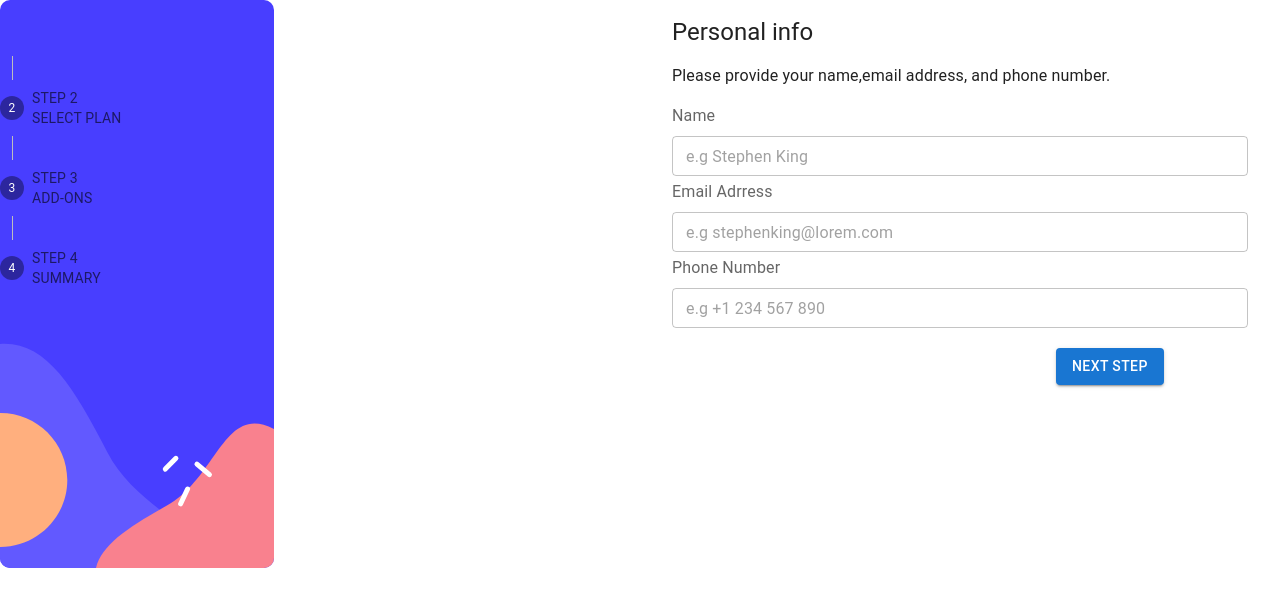
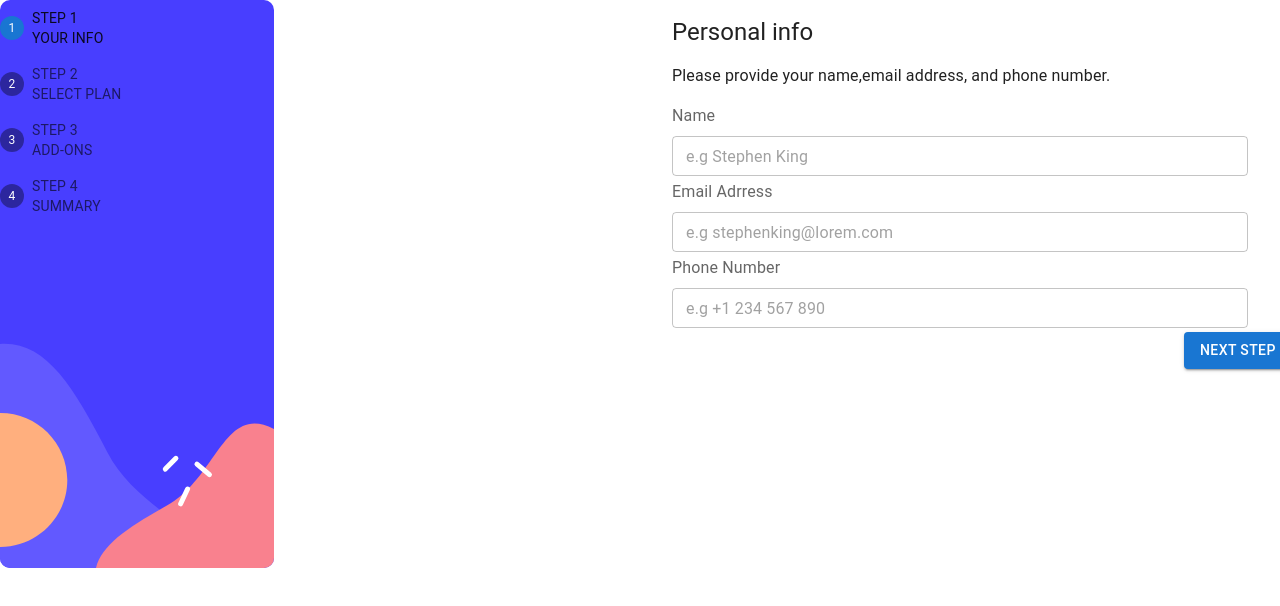
Before and after one commit to Samwelomwenga/multi-step-form, a React (Vite) app: page / in a window 1280 px wide. Shown: the top 606 px of the page. Built offline with nearby package versions, Linux system fonts and the light colour scheme.

Commit message:
add: introduce PickAddOns step

```diff
--- a/src/app/App.tsx
+++ b/src/app/App.tsx
@@ -1,5 +1,6 @@
 import {CssBaseline} from '@mui/material'
-import PersonalInfo from '../features/personalInfo/personalInfo'
+import PersonalInfo from '../features/personalInfo/PersonalInfo'
+// import PickAddOns from '../features/PickAddOns/PickAddOns'
 function App() {
 
   return (
@@ -8,6 +9,7 @@ function App() {
 {/* <NextButton/> */}
 {/* <BackButton/> */}
 <PersonalInfo/>
+{/* <PickAddOns/> */}
     </>
   )
 }
--- a/src/componets/Button.tsx
+++ b/src/componets/Button.tsx
@@ -2,7 +2,7 @@ import {Button} from '@mui/material'
 // import { useNavigate } from 'react-router-dom'
 export const NextButton:React.FC = () => {
   return (
-    <Button variant='contained' sx={{right:{xs:'-15rem',md:'-26rem'}}}>Next Step</Button>
+    <Button type='button' variant='contained' sx={{right:{xs:'-12.5rem',md:'-32rem'}}}>Next Step</Button>
   )
 }
 export const BackButton:React.FC=()=>{
--- a/src/features/header/Header.tsx
+++ b/src/features/header/Header.tsx
@@ -1,37 +1,45 @@
-import {Box,Stepper,Step,StepLabel,useMediaQuery} from '@mui/material'
+import {Box,Stepper,Step,StepLabel,useMediaQuery,Typography} from '@mui/material'
 import sidebarDesktop from '../../assets/images/bg-sidebar-desktop.svg'
 import sidebarMobile from '../../assets/images/bg-sidebar-mobile.svg'
-const Header = () => {
+const Header:React.FC = () => {
     const  isMediumScreen=useMediaQuery('(min-width:960px)');
   return (
-    <Box component="header" sx={{ backgroundRepeat:'no-repeat',height:{md:'100%'},width:'100%', backgroundImage:{
+    <Box component="header" sx={{ backgroundRepeat:'no-repeat',justifyContent:'center',height:{xs:'7.5rem',md:'100vh'},width:'100%', backgroundImage:{
         xs:`url(${sidebarMobile})`,
         md:`url(${sidebarDesktop})`
     } }}>
-<Stepper  activeStep={0} nonLinear orientation={isMediumScreen?'vertical':'horizontal'}
+<Stepper  activeStep={0} nonLinear connector={null} orientation={isMediumScreen?'vertical':'horizontal'}
 >
     <Step>
-        <StepLabel sx={{visibility:isMediumScreen ?'hidden':'visible'}}>
-            <Box>STEP 1</Box>
-            YOUR INFO
+        <StepLabel>
+        {isMediumScreen?<Box component='div'><Typography component='p' variant='body2'>STEP 1</Typography>
+            <Typography component='p' variant='body2'>YOUR INFO</Typography>
+        </Box>:''}
+
         </StepLabel>
     </Step>
     <Step>
-        <StepLabel>
-            <Box>STEP 2</Box>
-            SELECT PLAN
+    <StepLabel>
+        {isMediumScreen?<Box component='div'><Typography component='p' variant='body2'>STEP 2</Typography>
+            <Typography component='p' variant='body2'>SELECT PLAN</Typography>
+        </Box>:''}
+
         </StepLabel>
     </Step>
     <Step>
-        <StepLabel>
-            <Box>STEP 3</Box>
-            ADD-ONS
+    <StepLabel>
+        {isMediumScreen?<Box component='div'><Typography component='p' variant='body2'>STEP 3</Typography>
+            <Typography component='p' variant='body2'>ADD-ONS</Typography>
+        </Box>:''}
+
         </StepLabel>
     </Step>
     <Step>
-        <StepLabel>
-            <Box>STEP 4</Box>
-            SUMMARY
+    <StepLabel>
+        {isMediumScreen?<Box component='div'><Typography component='p' variant='body2'>STEP 4</Typography>
+            <Typography component='p' variant='body2'>SUMMARY</Typography>
+        </Box>:''}
+
         </StepLabel>
     </Step>
 </Stepper>
--- a/src/features/personalInfo/personalInfo.tsx
+++ b/src/features/personalInfo/personalInfo.tsx
@@ -1,12 +1,13 @@
 import { Typography,TextField, Stack ,FormLabel,Box} from "@mui/material";
 import Header from "../header/Header";
 import { NextButton } from "../../componets/Button";
-const PersonalInfo = () => {
+const PersonalInfo:React.FC = () => {
+
   return (
-    <Stack component='section'  spacing={{md:0}} sx={{backgroundColor:{xs:'grey',md:'white'},height:'100vh'}}  direction={{md:'row'}}>
+    <Stack component='main'  spacing={{md:0}} sx={{backgroundColor:{xs:'grey',md:'white'},height:'100vh'}}  direction={{md:'row'}}>
       <Header />
       <Box sx={{width:'100%'}}>
-      <Stack mx={2} sx={{backgroundColor:'white',borderRadius:"3%",px:'1rem'}} >
+      <Stack component='section' mx={2} sx={{backgroundColor:'white',borderRadius:"3%",px:'1rem'}} >
         <Typography component="h1" variant="h5" my={2}>
           Personal info
         </Typography>
@@ -20,11 +21,9 @@ const PersonalInfo = () => {
         <TextField type="email" required margin="dense"  placeholder="e.g stephenking@lorem.com" fullWidth size="small"/>
         <FormLabel>Phone Number</FormLabel>
         <TextField type="tel" required  margin="dense" placeholder="e.g +1 234 567 890" fullWidth size="small"/>
+            <NextButton/>
         </form>
       </Stack>
-        <Box component='div' sx={{py:'1rem',backgroundColor:'white'}}>
-            <NextButton/>
-        </Box>
         </Box>
     </Stack>
   );
```
Also changed, not shown: src/assets/data/data.ts (added, +40 -0 lines), src/features/PickAddOns/PickAddOns.tsx (added, +35 -0 lines), src/features/PickAddOns/pickAddOnsSlice.ts (added).
